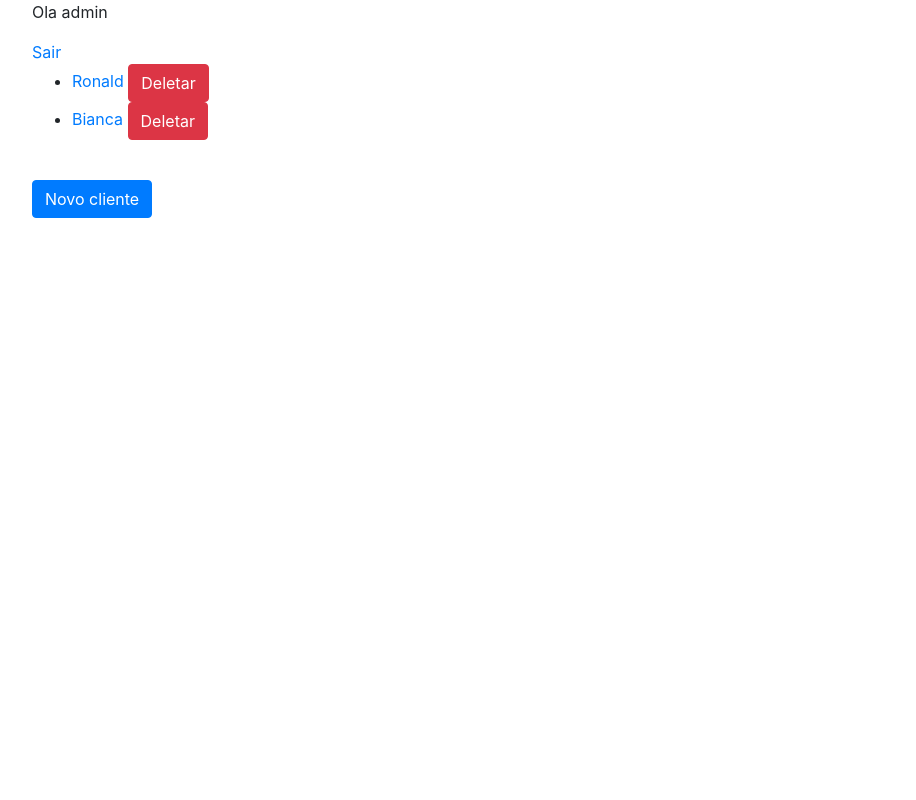
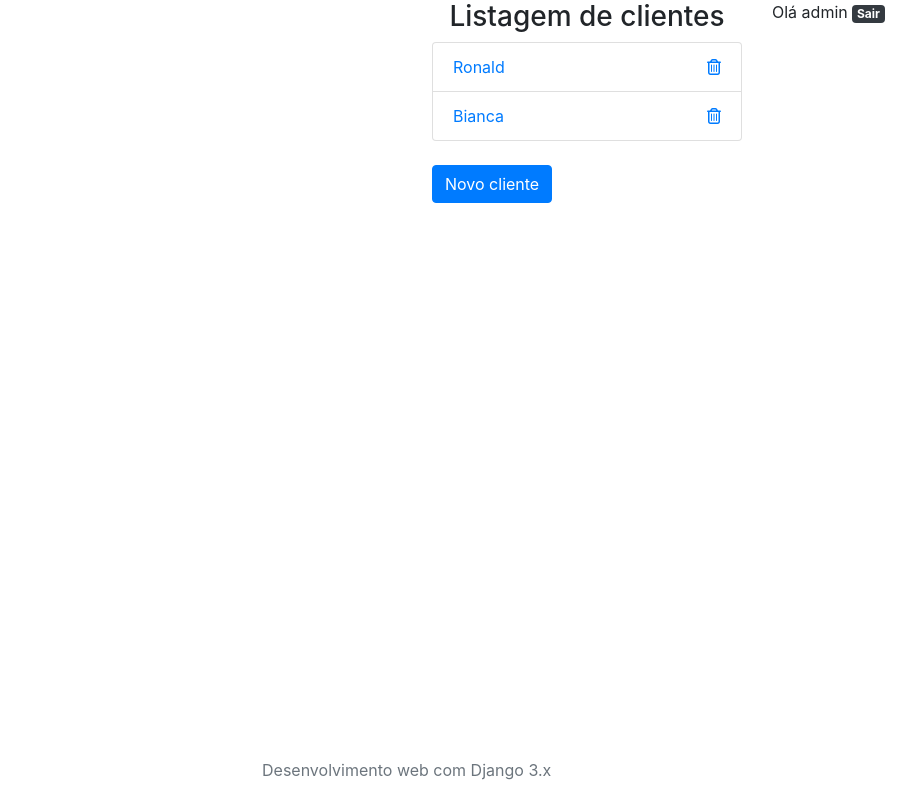
Before and after one commit to RonaldKauan/CursoDjango, a Django app: page /clientes/list/ in a window 1280 px wide. Shown: the whole page, without its empty margins (53-969 px from the left). Run offline with Django 3.2, Linux system fonts and the light colour scheme; a user stored in the database is signed in; data comes from the database, SQL or seed files in the repository; both versions use the stored data as it was after the commit; some libraries are stand-ins or nearby versions.

Commit message:
Personalizacao do template

```diff
--- a/clientes/templates/person.html
+++ b/clientes/templates/person.html
@@ -4,15 +4,21 @@
 
 {% block main %}
 
-    <p>Ola {{ user.username }}</p>
-    <a href="{% url 'logout' %}">Sair</a>
+    <div class="row">
+        <div class="col">
 
-    <ul>
+        </div>
+
+        <div class="col-6">
+            <h3> <center>Listagem de clientes</center></h3>
+            <ul class="list-group">
                 {% for person in persons  %}
 
-            <li>
+                    <li class="list-group-item">
                         <a href="{% url 'person_update' person.id %}">{{ person.first_name }}</a>
-                <a href="{% url 'person_delete' person.id %}" class="btn btn-danger">Deletar</a>
+                        <a href="{% url 'person_delete' person.id %}" class="trash-item">
+                            <i class="far fa-trash-alt"></i>
+                        </a>
                     </li>
 
                 {% endfor %}
@@ -22,4 +28,29 @@
 
             <a href="{% url 'person_new' %}" class="btn btn-primary"> Novo cliente</a>
 
+        </div>
+
+        <div class="col">
+            {% if user.is_authenticated %}
+                <p>Olá {{ user.username }}
+                    <a href="{% url 'logout' %}">
+                        <span class="badge badge-dark">Sair</span>
+                    </a>
+                </p>
+            {% endif %}
+        </div>
+    </div>
+
+
+
+
+
 {% endblock %}
+
+{% block footer %}
+    <footer class="footer">
+      <div class="container">
+        <span class="text-muted">Desenvolvimento web com Django 3.x</span>
+      </div>
+    </footer>
+{% endblock %}
--- a/gestaoClientes/settings.py
+++ b/gestaoClientes/settings.py
@@ -43,6 +43,7 @@ INSTALLED_APPS = [
     'clientes',
     'home',
     'bootstrapform',
+    "django_static_fontawesome",
 ]
 
 MIDDLEWARE = [
@@ -126,6 +127,10 @@ STATIC_URL = '/static/'
 
 STATIC_ROOT = os.path.join(BASE_DIR, 'staticfiles')
 
+STATICFILES_DIRS = [
+    'statics',
+]
+
 MEDIA_URL = '/media/'
 
 MEDIA_ROOT = 'media'
--- /dev/null
+++ b/statics/stick-footer.css
@@ -0,0 +1,27 @@
+/* Sticky footer styles
+-------------------------------------------------- */
+html {
+  position: relative;
+  min-height: 100%;
+}
+body {
+  margin-bottom: 60px; /* Margin bottom by footer height */
+}
+.footer {
+  position: absolute;
+  bottom: 0;
+  width: 100%;
+  height: 60px; /* Set the fixed height of the footer here */
+  line-height: 60px; /* Vertically center the text there */
+}
+
+
+/* Custom page CSS
+-------------------------------------------------- */
+/* Not required for template or sticky footer method. */
+
+.container {
+  width: auto;
+  max-width: 680px;
+  padding: 0 15px;
+}
--- /dev/null
+++ b/statics/style.css
@@ -0,0 +1,3 @@
+.trash-item {
+    float: right;
+}
--- a/templates/base.html
+++ b/templates/base.html
@@ -1,3 +1,5 @@
+{% load static %}
+
 <!doctype html>
 <html lang="en">
 <head>
@@ -6,6 +8,10 @@
           content="width=device-width, user-scalable=no, initial-scale=1.0, maximum-scale=1.0, minimum-scale=1.0">
     <meta http-equiv="X-UA-Compatible" content="ie=edge">
     <link rel="stylesheet" href="https://stackpath.bootstrapcdn.com/bootstrap/4.5.2/css/bootstrap.min.css">
+    <link rel="stylesheet" href="https://maxcdn.bootstrapcdn.com/font-awesome/4.7.0/css/font-awesome.min.css">
+    <link rel="stylesheet" href="{% static 'stick-footer.css' %}">
+    <link rel="stylesheet" href="{% static 'style.css' %}">
+    <script src="https://kit.fontawesome.com/c6513f34c1.js" crossorigin="anonymous"></script>
     <title>{% block title %} {% endblock %}</title>
 </head>
 <body>
@@ -13,5 +19,8 @@
         {% block main %}
         {% endblock %}
     </div>
+
+    {% block footer %}
+    {% endblock %}
 </body>
 </html>
```
Also changed, not shown: home/templates/home.html (+18 -13 lines), templates/registration/login.html (+11 -2 lines), db.sqlite3. Lines whose indentation alone changed are shown as unchanged.
